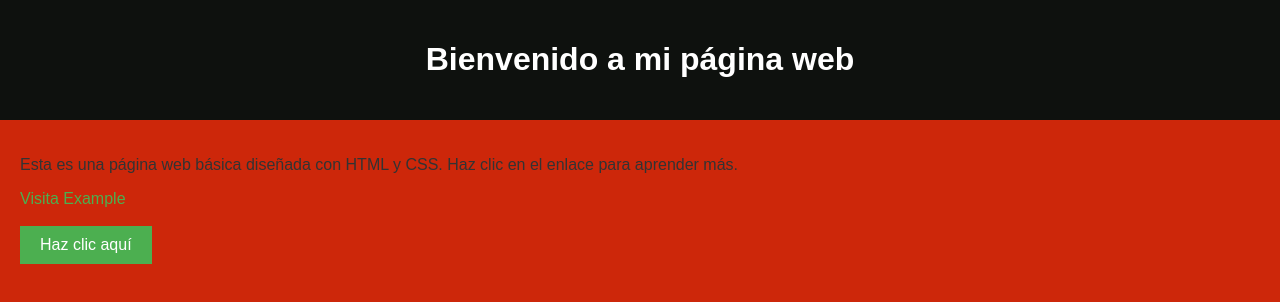
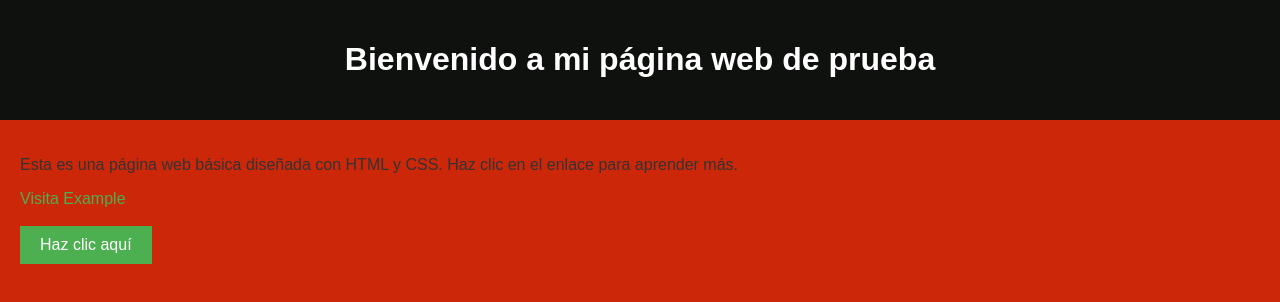
Before and after one commit to lealdaniel00/web, a plain HTML site: page index.html in a window 1280 px wide. Drawn offline with Linux system fonts and the light colour scheme.

Commit message:
Update index.html

```diff
--- a/index.html
+++ b/index.html
@@ -10,7 +10,7 @@
 <body>
 
     <header>
-        <h1>Bienvenido a mi página web</h1>
+        <h1>Bienvenido a mi página web de prueba</h1>
     </header>
 
     <main>
```
